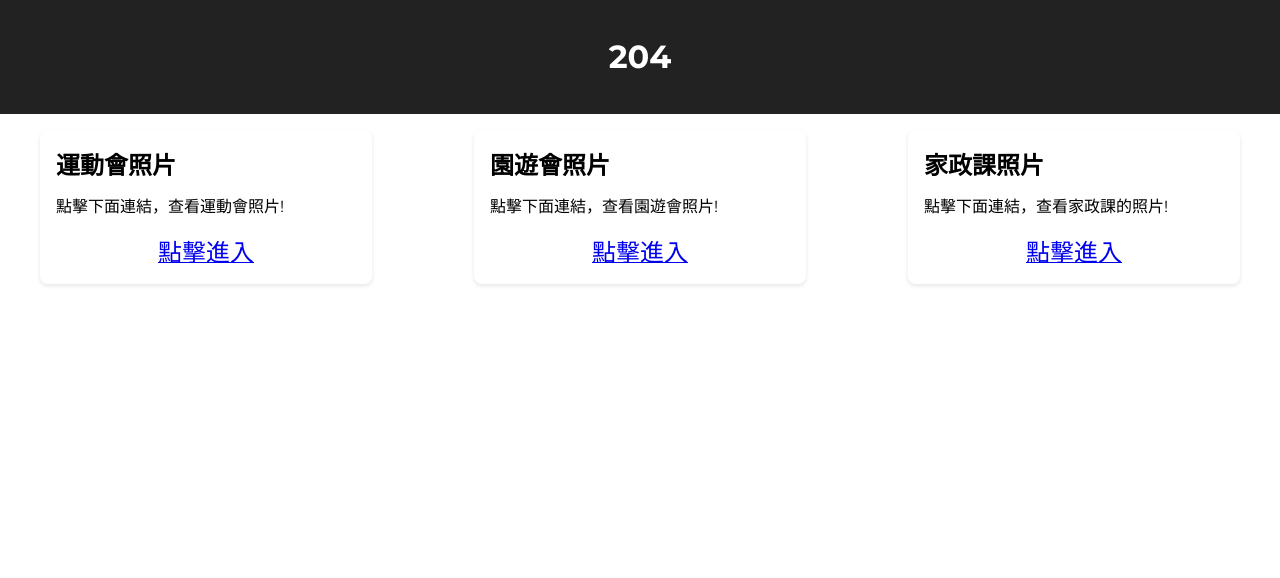
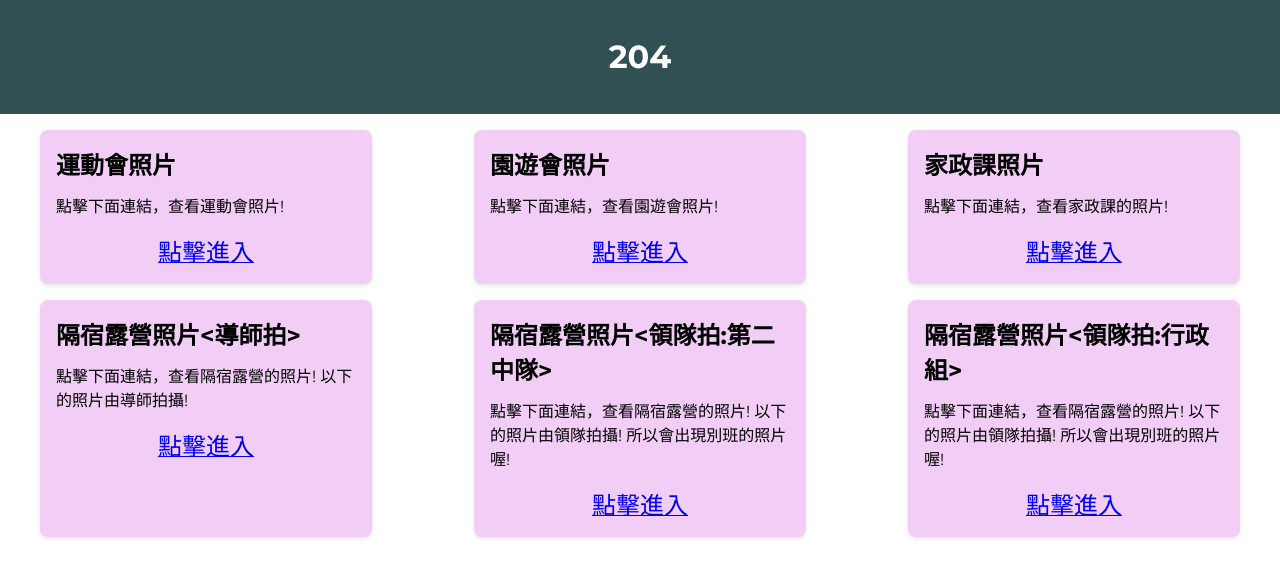
Before and after one commit to chenbair/204, a plain HTML site: page index.html in a window 1280 px wide. Drawn offline with Linux system fonts and the light colour scheme.

Commit message:
Add files via upload

```diff
--- a/index.html
+++ b/index.html
@@ -9,12 +9,13 @@
     <style>
         body {
             font-family: 'Montserrat', sans-serif;
+
             margin: 0;
             padding: 0;
         }
         header {
-            background-color: #222;
-            color: #fff;
+            background-color: #315054;
+            color: #ffffff;
             padding: 1em;
             text-align: center;
         }
@@ -27,7 +28,7 @@
             margin: 0 auto;
         }
         .card{
-            background-color: #fff;
+            background-color: #f2cef7;
             padding: 1em;
             border-radius: 8px;
             box-shadow: 0 2px 4px rgba(0, 0, 0, 0.1);
@@ -45,15 +46,7 @@
             margin-top: 0;
             margin-bottom: 1em;
         }
-        footer {
-            background-color: #222;
-            color: #fff;
-            text-align: center;
-            padding: 1em;
-            position: absolute;
-            bottom: 0;
-            width: 100%;
-        }
+
     </style>
 
     <title>204</title>
@@ -79,7 +72,35 @@
             <p>點擊下面連結，查看家政課的照片!</p>
             <div style="text-align:center;"><a href="https://drive.google.com/drive/folders/15J_x3qEuzKuDtfrscUur6K0r_UMbb5hC?usp=sharing"><font size="5">點擊進入</font></a></div>
         </div>
+
+        <div class="card">
+            <h2>隔宿露營照片<導師拍></h2>
+            <p>點擊下面連結，查看隔宿露營的照片!
+                以下的照片由導師拍攝!
+            </p>
+            <div style="text-align:center;"><a href="https://drive.google.com/drive/folders/1XP6tK8v-4ylP10dlousaGMQ6WFkwVCYL?usp=sharing"><font size="5">點擊進入</font></a></div>
+        </div>
+
+        <div class="card">
+            <h2>隔宿露營照片<領隊拍:第二中隊></h2>
+            <p>點擊下面連結，查看隔宿露營的照片!
+                以下的照片由領隊拍攝!
+                所以會出現別班的照片喔!
+            </p>
+            <div style="text-align:center;"><a href="https://drive.google.com/drive/folders/1BHdywNIWsu5-EQHeAQGA_XRj7L-fNLYD?usp=sharing"><font size="5">點擊進入</font></a></div>
+        </div>
+
+        <div class="card">
+            <h2>隔宿露營照片<領隊拍:行政組></h2>
+            <p>點擊下面連結，查看隔宿露營的照片!
+                以下的照片由領隊拍攝!
+                所以會出現別班的照片喔!
+            </p>
+            <div style="text-align:center;"><a href="https://drive.google.com/drive/folders/1LwGXYhxCxkuUXk7DI6c0ztF9oWhWJ70X?usp=sharing"><font size="5">點擊進入</font></a></div>
+        </div>
+
     </main>
+
 
 
 
```
